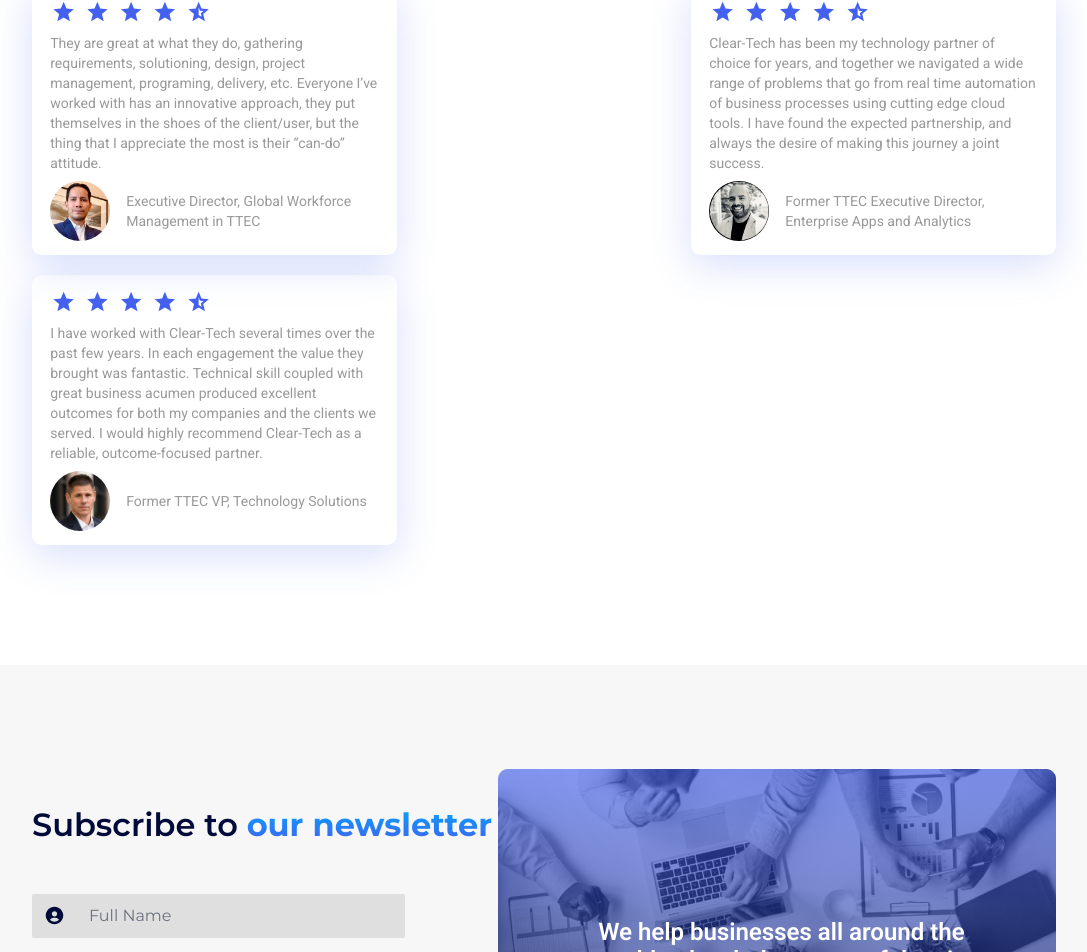
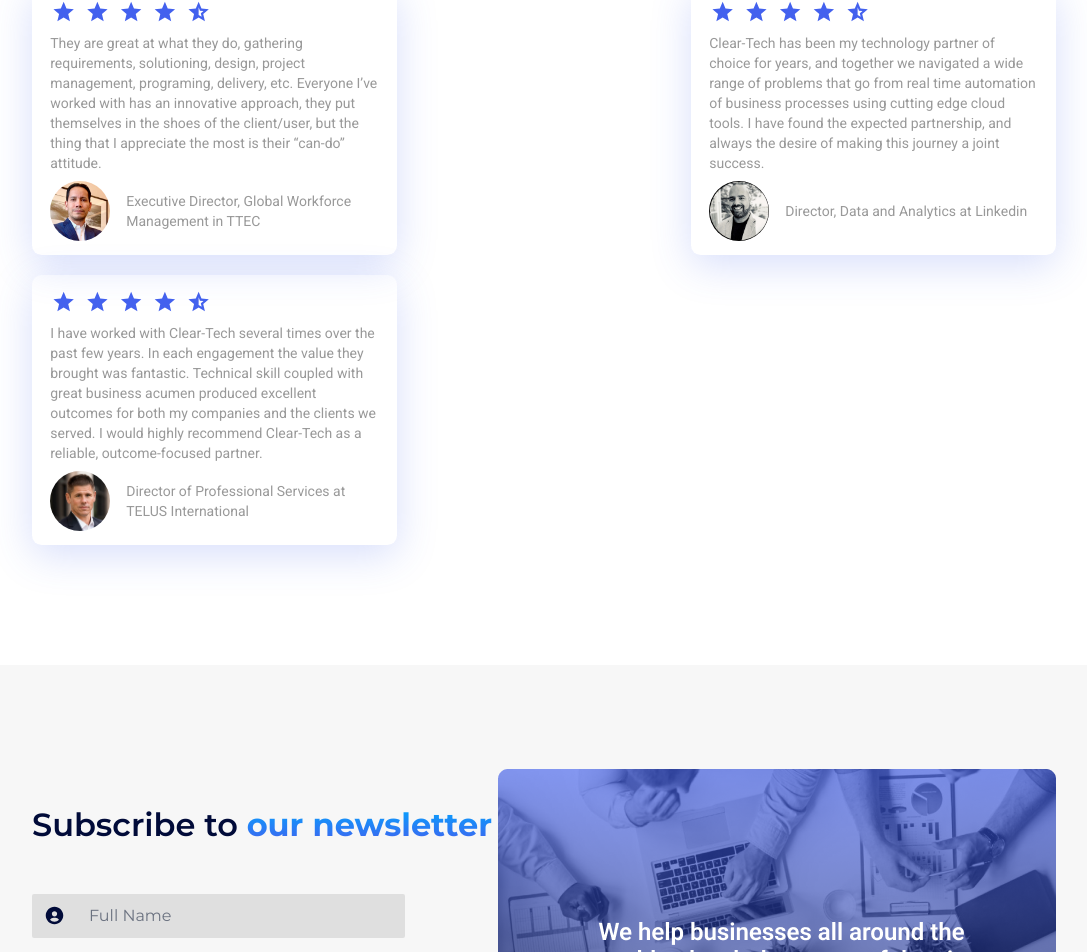
Before and after one commit to Eliman-C5/cleartechsite, a Next.js app: page / in a window 1280 px wide. Shown: the part 3972-4924 px from the top of the page, without its empty margins (96-1183 px from the left). Built offline with nearby package versions, Linux system fonts and the light colour scheme.

Commit message:
Degradado corregido

```diff
--- a/components/HomeSections/CasesSection.jsx
+++ b/components/HomeSections/CasesSection.jsx
@@ -4,7 +4,7 @@ import ThreeCases from 'components/HomeSections/Cases/ThreeCases';
 import Button from 'components/Atoms/Button';
 const CasesSection = () => {
   return (
-    <div className='h-auto relative bg-[url("../public/img/bcases_bg.png")]   bg-no-repeat bg-cover bg-bottom '>
+    <div className='2xl:py-6 2xl:h-[950px] h-auto relative bg-[url("../public/img/bcases_bg.png")] bg-no-repeat bg-cover bg-bottom '>
       {/*       <div
         className="w-full h-[400px] bg-center bg-no-repeat bg-cover absolute z-0"
         style={{
--- a/public/data.js
+++ b/public/data.js
@@ -670,14 +670,14 @@ export const testimonials = [
     id: 2,
     name: 'Maximiliano Diaz',
     img: '/img/clients/maximiliano.png',
-    job: 'Former TTEC Executive Director, Enterprise Apps and Analytics',
+    job: 'Director, Data and Analytics at Linkedin',
     desc: 'Clear-Tech has been my technology partner of choice for years, and together we navigated a wide range of problems that go from real time automation of business processes using cutting edge cloud tools. I have found the expected partnership, and always the desire of making this journey a joint success. ',
   },
   {
     id: 3,
     name: 'Eric Buhring',
     img: '/img/clients/eric.png',
-    job: 'Former TTEC VP, Technology Solutions',
+    job: 'Director of Professional Services at TELUS International',
     desc: 'I have worked with Clear-Tech several times over the past few years.  In each engagement the value they brought was fantastic.  Technical skill coupled with great business acumen produced excellent outcomes for both my companies and the clients we served.  I would highly recommend Clear-Tech as a reliable, outcome-focused partner.',
   },
 ];
```
Also changed, not shown: public/img/dahsboard.png, 1 other file (tests, documents, lock files or other folders).
